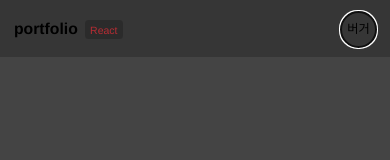
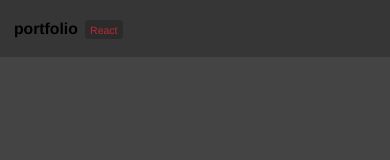
Before and after one commit to yun-narae/learn-react-portfolio, a React (Create React App) app: page / in a window 390 px wide. Shown: the top 160 px of the page. Built offline with nearby package versions, Linux system fonts and the light colour scheme; a web font is replaced by a local one.

Commit message:
style: 헤더 스타일 수정

```diff
--- a/src/components/Header.jsx
+++ b/src/components/Header.jsx
@@ -1,89 +1,30 @@
-import React, { useState, useRef, useEffect } from "react";
+// src/components/Header.jsx
+import React from "react";
 import { headerNav } from "../constants";
 
 const Header = () => {
-  const [isActive, setIsActive] = useState(false); // 햄버거 메뉴 열림/닫힘 상태
-  const btnRef = useRef(null); // 햄버거 버튼 참조
-  const navItemRefs = useRef([]); // nav 리스트 항목들 참조
-  const [isSmallViewport, setIsSmallViewport] = useState(window.innerWidth <= 1020); // 1020px 뷰포트 너비 확인용 상태
-
-  // 뷰포트 크기 변경 감지
-  useEffect(() => {
-    const handleResize = () => {
-      setIsSmallViewport(window.innerWidth <= 1020);
-    };
-
-    window.addEventListener("resize", handleResize);
-    return () => window.removeEventListener("resize", handleResize);
-  }, []);
-
-  const toggleMenu = () => {
-    setIsActive(!isActive);
-  };
-
-  const handleKeyDown = (e) => {
-    if (e.key === "Enter") {
-      toggleMenu();
-    }
-  };
-
-  // 메뉴 열림/닫힘 시 포커스 이동
-  useEffect(() => {
-    if (isActive) {
-      // 메뉴가 열렸을 때 nav의 첫 번째 항목으로 포커스 이동
-      navItemRefs.current[0]?.focus();
-    } else if (!isActive && btnRef.current) {
-      // 메뉴가 닫히면 햄버거 버튼으로 포커스 이동
-      btnRef.current.focus();
-    }
-  }, [isActive]);
-
     return (
         <header id="header" role="banner">
             <div className="header__inner">
                 {/* 로고 */}
                 <h1 className="header__logo">
-          <a href="/" tabIndex="0">
+                    <a href="/" tabIndex={0}>
                         portfolio<em>React</em>
                     </a>
                 </h1>
 
-        {/* 네비게이션 */}
-        <nav
-          className={`header__nav ${isActive ? "active" : ""}`}
-          role="navigation"
-          aria-label="메인 메뉴"
-        >
+                {/* 데스크톱 전용 네비게이션 (모바일에서는 CSS로 숨김) */}
+                <nav className="header__nav" role="navigation" aria-label="메인 메뉴">
                     <ul className="menu">
-            {headerNav.map((nav, key) => (
-              <li className="menu__list" key={key}>
-                <a
-                  className="menu__list__link"
-                  href={nav.url}
-                  tabIndex={isSmallViewport && !isActive ? "-1" : "0"} // 뷰포트가 작고 메뉴가 닫힌 경우 포커스 제외
-                  ref={(el) => (navItemRefs.current[key] = el)} // 각 항목 참조 저장
-                >
+                        {headerNav.map((nav, idx) => (
+                            <li className="menu__list" key={idx}>
+                                <a className="menu__list__link" href={nav.url}>
                                     {nav.title}
                                 </a>
                             </li>
                         ))}
                     </ul>
                 </nav>
-
-        {/* 햄버거 버튼 */}
-        <div
-          className="btn-box"
-          id="headerToggle"
-          role="button"
-          tabIndex="0"
-          aria-expanded={isActive ? "true" : "false"}
-          aria-controls="primary-menu"
-          onClick={toggleMenu}
-          onKeyDown={handleKeyDown}
-          ref={btnRef} // 햄버거 버튼 참조
-        >
-          <span>{isActive ? "햄" : "버거"}</span>
-        </div>
             </div>
         </header>
     );
```
Lines whose indentation alone changed are shown as unchanged.
